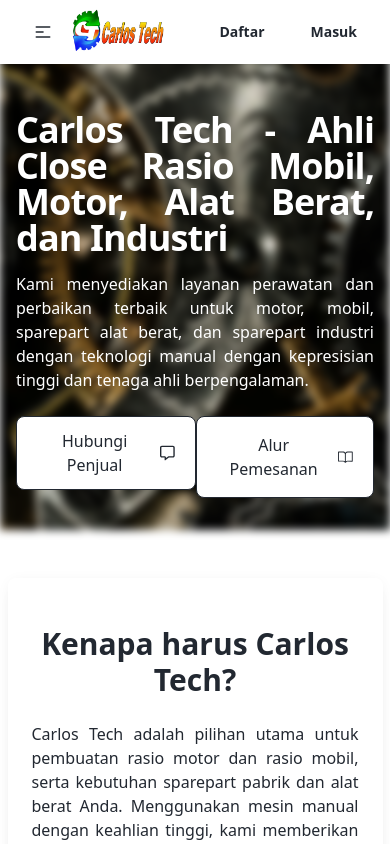
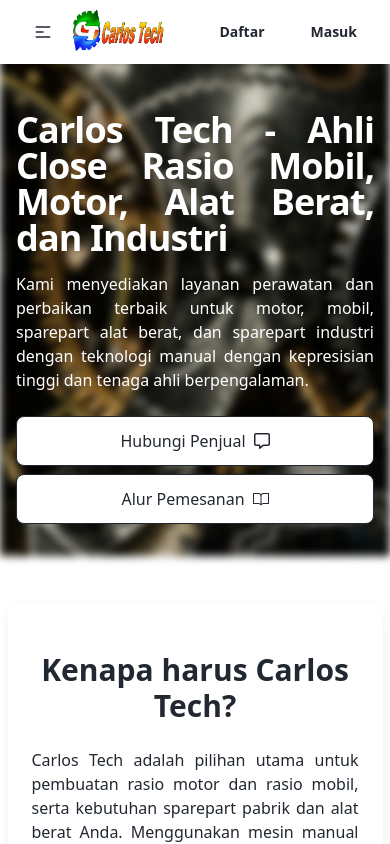
Before and after one commit to dzakyzein/carlostech, a React (Vite) app: page / in a window 390 px wide. Shown: the top 844 px of the page. Built offline with nearby package versions, Linux system fonts and the light colour scheme; no server answers.

Commit message:
mobile responsive header, map, servicepage

```diff
--- a/src/Components/Header.jsx
+++ b/src/Components/Header.jsx
@@ -23,7 +23,7 @@
           </p>
 
           {/* Flex container for buttons */}
-          <div className='flex lg:flex-row xsm:flex-col justify-center mt-4 '>
+          <div className='flex lg:flex-row flex-col justify-center mt-4 '>
             <a
               target='_blank'
               href='https://wa.me/6281226022666'
--- a/src/Pages/Landingpage/Map.jsx
+++ b/src/Pages/Landingpage/Map.jsx
@@ -7,7 +7,7 @@
       <h1 className='text-3xl font-medium mb-8'>Lokasi Carlos Tech</h1>
       <iframe
         src='https://www.google.com/maps/embed?pb=!1m18!1m12!1m3!1d3955.061259038191!2d110.77906047794202!3d-7.568300672967784!2m3!1f0!2f0!3f0!3m2!1i1024!2i768!4f13.1!3m3!1m2!1s0x2e7a14356253e1a7%3A0xf754c7217fe1ff8e!2sCarlostech!5e0!3m2!1sen!2sid!4v1716355220163!5m2!1sen!2sid'
-        className='border-0 w-full h-3/4 xsm:w-4/5 md:w-3/4 md:h-3/4 lg:w-1/2 lg:h-1/2'
+        className='border-0 w-full h-3/4 xsm:w-4/5 md:w-3/4 md:h-3/4 lg:w-1/2 lg:h-1/2 p-4'
         allowFullScreen=''
         loading='lazy'
         referrerPolicy='no-referrer-when-downgrade'
--- a/src/Pages/Landingpage/Servicepage/Service.jsx
+++ b/src/Pages/Landingpage/Servicepage/Service.jsx
@@ -70,13 +70,13 @@
       className='min-h-screen flex flex-col justify-between bg-center bg-cover bg-no-repeat'
       style={{ backgroundImage: `url(${BgMachine})` }}
     >
-      <div className='flex flex-col items-center justify-center md:space-x-4 mt-4'>
+      <div className='flex flex-col items-center justify-center md:space-x-4 mt-4 p-4'>
         <div className='w-full max-w-md'>
           <div className='flex justify-center mb-4'>
             <img src={CarlosTech} className='w-1/2' />
           </div>
         </div>
-        <div className='w-full max-w-md bg-white text-black p-4 md:p-6 rounded-lg shadow-md overflow-y-auto mb-10'>
+        <div className='w-full max-w-md bg-white text-black md:p-6 rounded-lg shadow-md overflow-y-auto mb-10 p-4'>
           <h2 className='text-2xl font-bold mb-4 text-center '>
             Formulir Pemesanan
           </h2>
```
